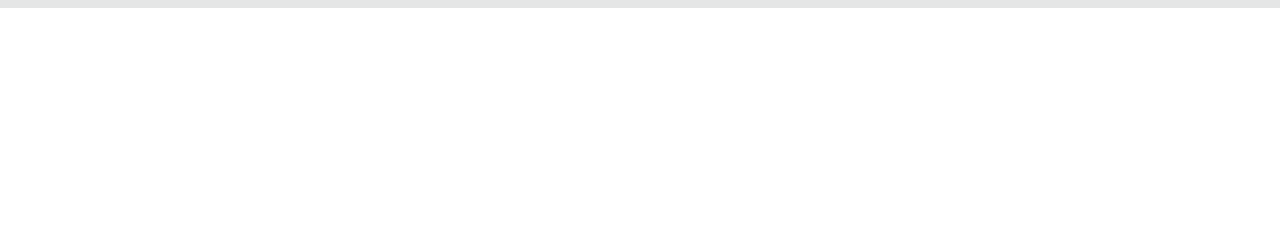
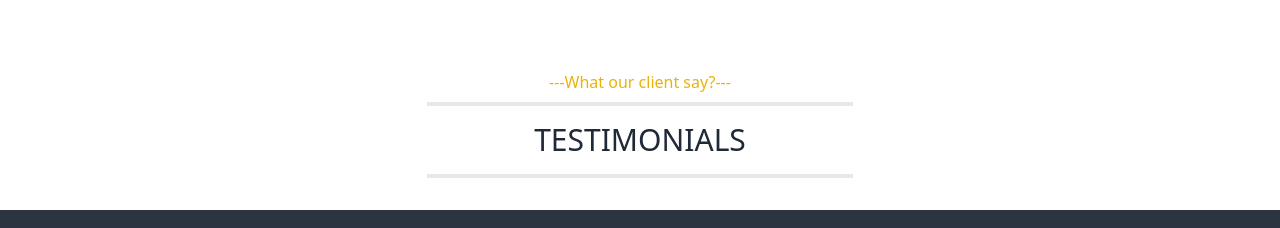
Before and after one commit to marziamostafa/bistro-boss-frontend, a React (Vite) app: page / in a window 1280 px wide. Shown: the part 2202-2430 px from the top of the page. Before the commit the page ends 2210 px from the top, so only its background shows below. Built offline with nearby package versions, Linux system fonts and the light colour scheme; no server answers.

Commit message:
modified location

```diff
--- a/src/Pages/Home/Home.jsx
+++ b/src/Pages/Home/Home.jsx
@@ -2,6 +2,7 @@ import Banner from "../../components/Banner/Banner";
 import Category from "../../components/Category/Category";
 import FeaturedMenu from "../../components/FeaturedMenu/FeaturedMenu";
 import PopularMenu from "../../components/PopularMenu/PopularMenu";
+import Testimonials from "../../components/Testimonials/Testimonials";
 
 
 const Home = () => {
@@ -11,6 +12,7 @@ const Home = () => {
             <Category />
             <PopularMenu />
             <FeaturedMenu />
+            <Testimonials />
         </div>
     );
 };
--- a/src/components/Category/Category.jsx
+++ b/src/components/Category/Category.jsx
@@ -8,7 +8,8 @@ import slide2 from '../../assets/home/slide2.jpg';
 import slide3 from '../../assets/home/slide3.jpg';
 import slide4 from '../../assets/home/slide4.jpg';
 import slide5 from '../../assets/home/slide5.jpg';
-import SectionTitle from '../SectionTitle/SectionTitle';
+import SectionTitle from '../Shared/SectionTitle/SectionTitle';
+
 
 const Category = () => {
     return (
--- a/src/components/PopularMenu/PopularMenu.jsx
+++ b/src/components/PopularMenu/PopularMenu.jsx
@@ -1,6 +1,6 @@
 import { useEffect, useState } from "react";
-import SectionTitle from "../SectionTitle/SectionTitle";
 import MenuItem from "../Shared/MenuItem/MenuItem";
+import SectionTitle from "../Shared/SectionTitle/SectionTitle";
 
 
 const PopularMenu = () => {
--- a/src/components/Shared/SectionTitle/SectionTitle.jsx
+++ b/src/components/Shared/SectionTitle/SectionTitle.jsx
@@ -1,4 +1,3 @@
-
 
 const SectionTitle = ({ heading, subHeading }) => {
     return (
--- a/src/components/Testimonials/Testimonials.jsx
+++ b/src/components/Testimonials/Testimonials.jsx
@@ -1,8 +1,14 @@
+import SectionTitle from "../Shared/SectionTitle/SectionTitle";
 
 
 const Testimonials = () => {
     return (
         <div>
+            <SectionTitle
+                heading="Testimonials"
+                subHeading="What our client say?"
+
+            />
 
         </div>
     );
```
